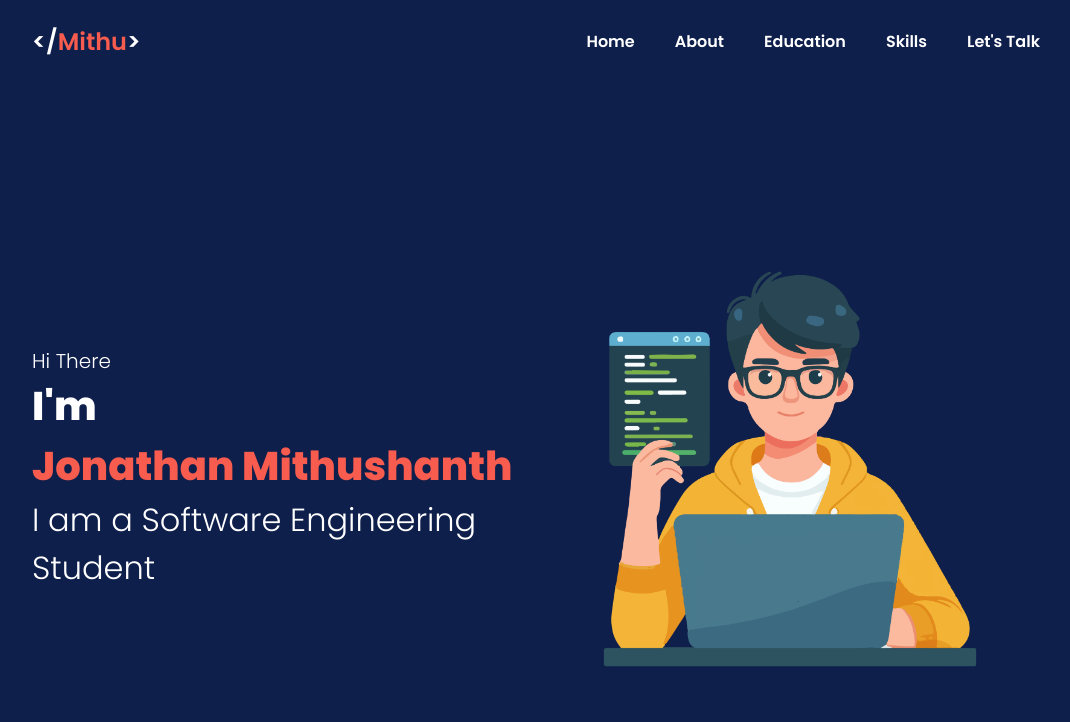
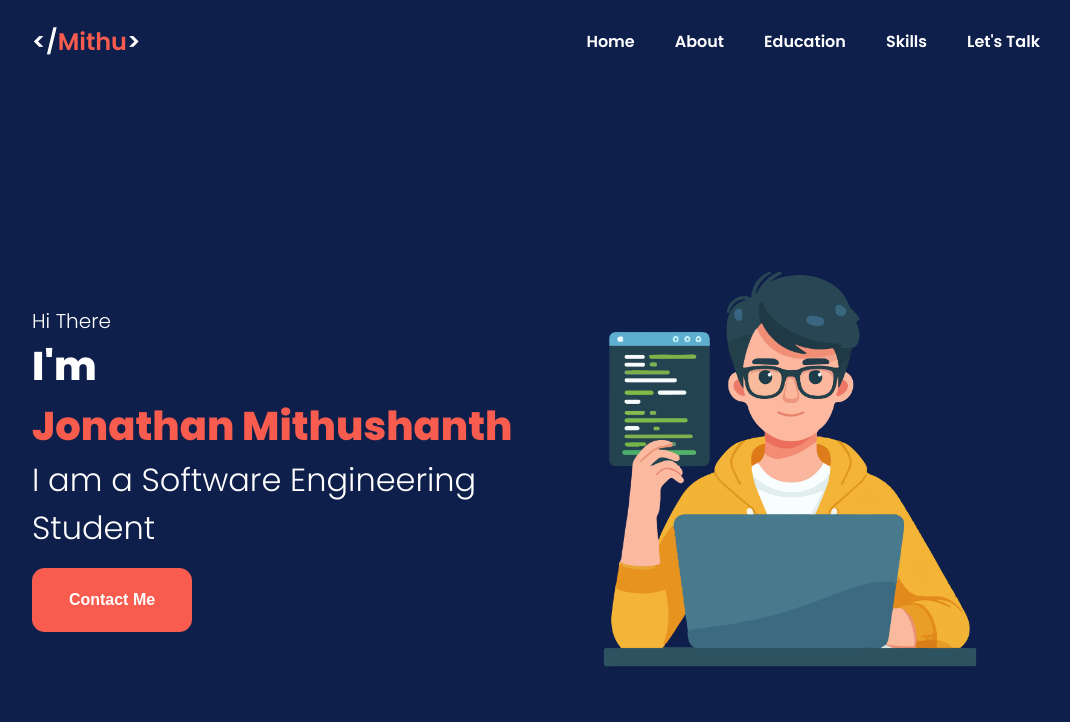
Before and after one commit to Mithu-Vulcan/MyPortfolio, a plain HTML site: page index.html in a window 1280 px wide. Shown: the whole page, without its empty margins (104-1174 px from the left). Drawn offline with Linux system fonts and the light colour scheme.

Commit message:
tuned the font size

```diff
--- a/index.html
+++ b/index.html
@@ -67,6 +67,7 @@
             <p class="hi">Hi There</p>
             <p class="hero-name">I'm &nbsp;<span class="hero-name-styled">Jonathan Mithushanth</span></p>
             <p class="hero-intro">I am a Software Engineering Student</p>
+            <button class="contact-btn">Contact Me</button>
         </div>
         <img src="asstes/vectors/vectorHero.png" alt="hero-vector">
     </section>
--- a/style.css
+++ b/style.css
@@ -169,7 +169,9 @@ nav {
     width: 100%;
 }
 
-
+.contact-btn {
+    display: none;
+}
 
 
 
@@ -232,12 +234,25 @@ nav {
         display: flex;
         flex-direction: column;
         flex-wrap: wrap;
-        width: 50%;
+        width: 60%;
     }
 
     .hero img {
         max-width: 600px;
         width: 500px;
+    }
+
+    .contact-btn {
+        display: block;
+        width: 10rem;
+        height: 4rem;
+        font-size: 1rem;
+        font-weight: 900;
+        background-color: var(--accent-color);
+        border: none;
+        margin-top: 1rem;
+        border-radius: 0.8rem;
+        color: white;
     }
 }
 
@@ -247,7 +262,7 @@ nav {
     }
 
     .hero-intro {
-        font-size: 3rem;
+        font-size: 2.3rem;
     }
 
     .hero-name {
@@ -255,6 +270,6 @@ nav {
     }
 
     .hero img {
-        width: 600px;
+        width: 550px;
     }
 }
```
